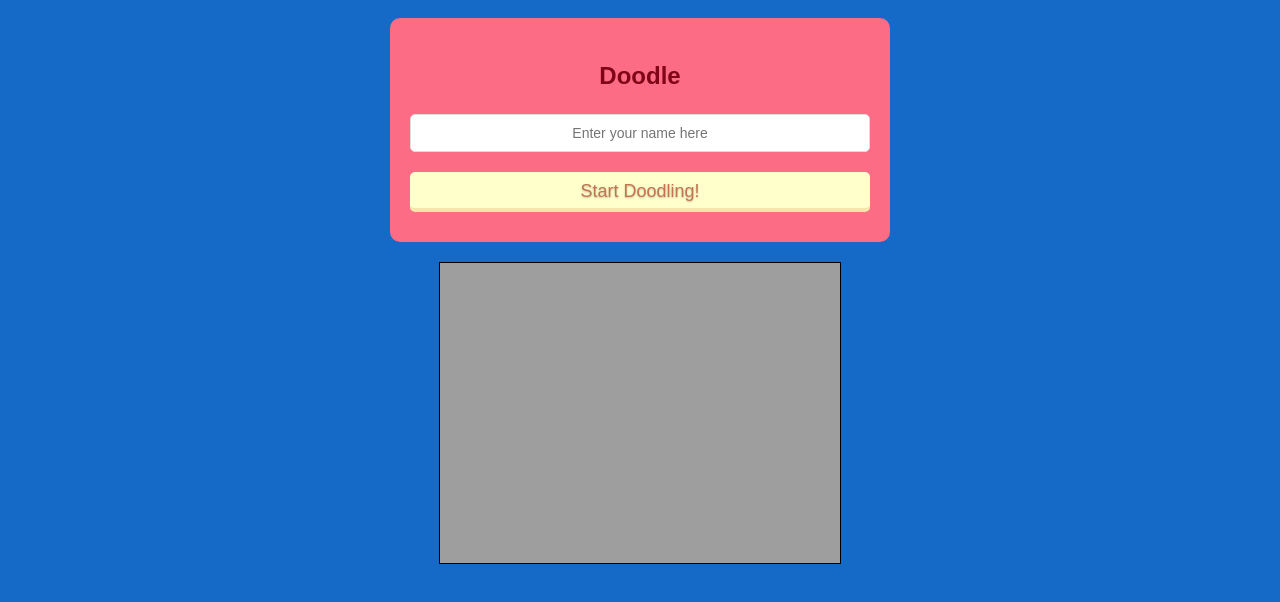
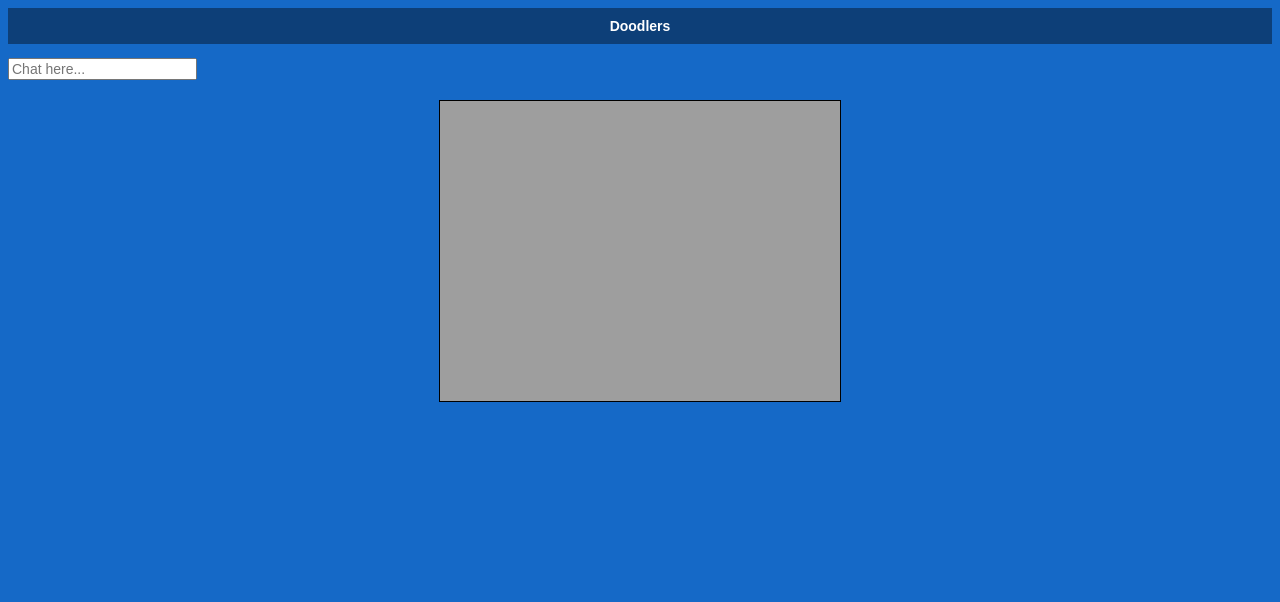
Before and after one commit to c29reid/DonaldDoodle, a plain HTML site: page src/client/index.html in a window 1280 px wide. Both pictures are taken after a click on the button "Start Doodling!". Shown: the top 602 px of the page. Drawn offline with Linux system fonts and the light colour scheme.

Commit message:
adding css stuff

```diff
--- a/src/client/index.html
+++ b/src/client/index.html
@@ -13,7 +13,6 @@
 				<br />
 			</div>
 		</div>
-	<canvas tabindex="1" id="cvs"></canvas>
     <div id="gameAreaWrapper">
         <div id="status"><span class="title">Doodlers</span></div>
         <div class="chatbox" id="chatbox">
--- a/src/client/js/app.js
+++ b/src/client/js/app.js
@@ -1,10 +1,50 @@
+cursorRadius = 5;
+playerColour = '#0000FF';
+var KEY_ENTER = 13;
+
+mouseDown = false;
+
+
+
+function startGame(type) {
+    playerName = playerNameInput.value.replace(/(<([^>]+)>)/ig, '').substring(0,25);
+    playerType = type;
+
+    screenWidth = window.innerWidth;
+    screenHeight = window.innerHeight;
+
+    document.getElementById('startMenuWrapper').style.maxHeight = '0px';
+    document.getElementById('gameAreaWrapper').style.opacity = 1;
+
+	initCanvasWithImage("https://a248.e.akamai.net/f/1202/1579/4m/i.dailymail.co.uk/i/pix/2014/10/06/1412613364603_wps_17_SANTA_MONICA_CA_AUGUST_04.jpg");
+	canvas.addEventListener("mousedown", handleMouseDown, false);
+	canvas.addEventListener("mousemove", handleMouseMove, false);
+	canvas.addEventListener("mouseup", endDraw, false);
+	canvas.addEventListener("mouseout", endDraw, false);
+
+}
+
+window.onload = function() {
+
+	var btn = document.getElementById('startButton');
+	btn.onclick = function() {
+		startGame('player');
+
+	}
+	 playerNameInput.addEventListener('keypress', function (e) {
+        var key = e.which || e.keyCode;
+
+		if (key === KEY_ENTER) {
+			startGame('player');
+		}
+	 }, false);
+}
+
 var canvas = document.getElementById('cvs');
 var ctx = canvas.getContext("2d");
 
-cursorRadius = 5;
-playerColour = '#0000FF';
 
-mouseDown = false;
+
 
 function drawCircle(x, y) {
 	ctx.beginPath();
@@ -52,13 +92,3 @@ function initCanvasWithImage(url) {
 	img.src = url;
 
 }
-
-window.onload = function(){
-	initCanvasWithImage("https://a248.e.akamai.net/f/1202/1579/4m/i.dailymail.co.uk/i/pix/2014/10/06/1412613364603_wps_17_SANTA_MONICA_CA_AUGUST_04.jpg");
-	canvas.addEventListener("mousedown", handleMouseDown, false);
-	canvas.addEventListener("mousemove", handleMouseMove, false);
-	canvas.addEventListener("mouseup", endDraw, false);
-	canvas.addEventListener("mouseout", endDraw, false);
-
-
-}
```
